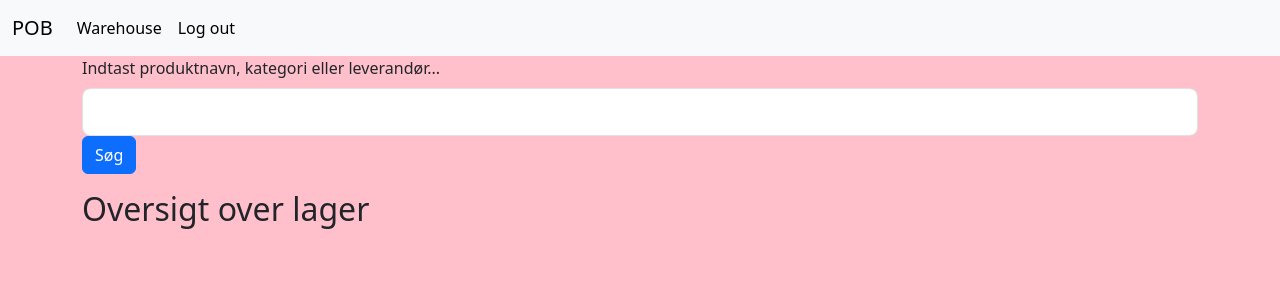
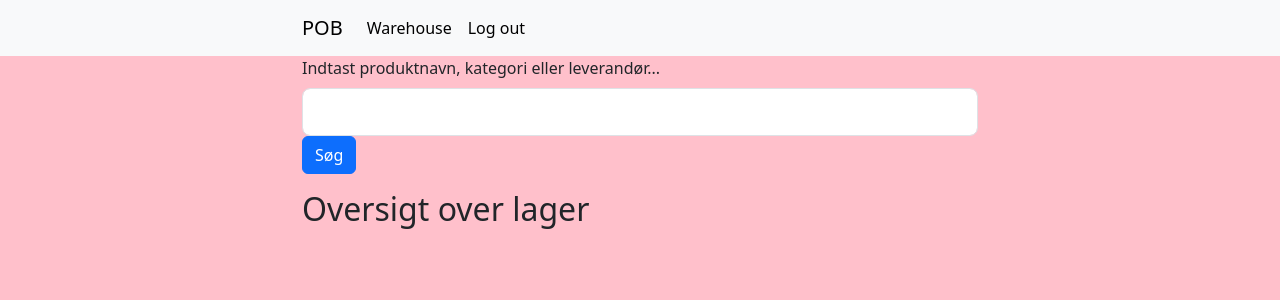
Before and after one commit to Aiirey/DIS, a Flask app: page / in a window 1280 px wide. Shown: the top 300 px of the page. Run offline with Flask 3, Linux system fonts and the light colour scheme; the visitor is signed in with stand-in values (Sample User, id 1); data that the repository does not hold is empty; some libraries are stand-ins or nearby versions.

Commit message:
Julie sized container

```diff
--- a/bank/static/main.css
+++ b/bank/static/main.css
@@ -1,3 +1,9 @@
+@media (min-width: 768px) {
+    .container-xs {
+        max-width: 700px;
+    }
+}
+
 body {
     background: pink;
 }
--- a/bank/templates/layout.html
+++ b/bank/templates/layout.html
@@ -17,7 +17,7 @@
 <body>
     <header>
         <nav class="navbar navbar-expand-lg bg-body-tertiary">
-            <div class="container-fluid">
+            <div class="container container-xs">
                 <a class="navbar-brand" href="#">POB</a>
                 <button class="navbar-toggler" type="button" data-bs-toggle="collapse" data-bs-target="#navbarSupportedContent" aria-controls="navbarSupportedContent" aria-expanded="false" aria-label="Toggle navigation">
                     <span class="navbar-toggler-icon"></span>
@@ -41,7 +41,7 @@
             </div>
         </nav>
     </header>
-    <main role="main" class="container">
+    <main role="main" class="container container-xs">
         {% block content %}{% endblock %}
     </main>
     <script src="https://cdn.jsdelivr.net/npm/bootstrap@5.3.3/dist/js/bootstrap.bundle.min.js" integrity="sha384-YvpcrYf0tY3lHB60NNkmXc5s9fDVZLESaAA55NDzOxhy9GkcIdslK1eN7N6jIeHz" crossorigin="anonymous"></script>
```
